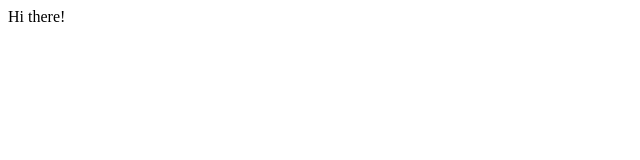
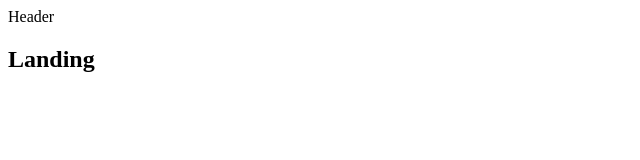
Before and after one commit to raycewiggins/emaily, a React (Create React App) app in the folder client/: page / in a window 1280 px wide. Shown: the top 160 px of the page, without its empty margins (0-640 px from the left). Built offline with nearby package versions, Linux system fonts and the light colour scheme.

Commit message:
Wire up reducers. Implement router and a few routes

```diff
--- a/client/src/components/App.js
+++ b/client/src/components/App.js
@@ -1,9 +1,22 @@
 import React from 'react';
+import { BrowserRouter, Route } from 'react-router-dom';
+
+import Header from './Header';
+const Dashboard = () => <h2>Dashboard</h2>
+const SurveyNew = () => <h2>SurveyNew</h2>
+const Landing = () => <h2>Landing</h2>
 
 const App = () => {
   return (
     <div>
-      Hi there!
+     <BrowserRouter>
+        <div>
+          <Header />
+          <Route exact path="/" component={Landing} />
+          <Route exact path="/surveys" component={Dashboard} />
+          <Route path="/surveys/new" component={SurveyNew} />
+        </div>
+     </BrowserRouter>
     </div>
   );
 };
--- /dev/null
+++ b/client/src/components/Header.js
@@ -0,0 +1,13 @@
+import React, { Component } from 'react';
+
+class Header extends Component {
+  render() {
+    return (
+      <div>
+        Header
+      </div>
+    );
+  }
+}
+
+export default Header;
--- a/client/src/index.js
+++ b/client/src/index.js
@@ -4,9 +4,12 @@
 import { createStore, applyMiddleware } from 'redux';
 
 import App from './components/App';
+import reducers from './reducers'
 
-const store = createStore(() => [], {}, applyMiddleware());
+//first arg in create store are where the reducers go. {} = initial state (for server side rendering)
+const store = createStore(reducers, {}, applyMiddleware());
 
 ReactDOM.render(
-<Provider store={store}><App /></Provider>,
-document.querySelector('#root'));
+  <Provider store={store}><App /></Provider>,
+  document.querySelector('#root')
+);
--- /dev/null
+++ b/client/src/reducers/authReducer.js
@@ -0,0 +1,6 @@
+export default function(state = {}, action) {
+  switch (action.type) {
+    default:
+      return state;
+  }
+}
--- /dev/null
+++ b/client/src/reducers/index.js
@@ -0,0 +1,6 @@
+import { combineReducers } from 'redux';
+import authReducer from './authReducer';
+
+export default combineReducers({
+  auth: authReducer
+});
```
